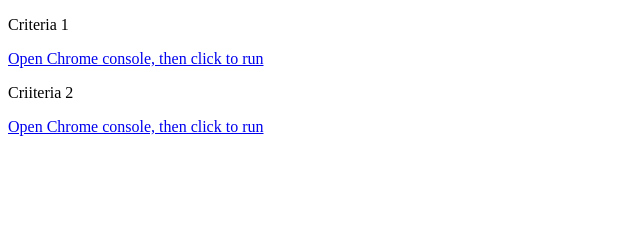
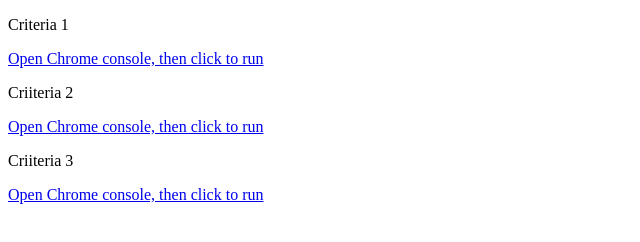
Before and after one commit to smithWEBtek/test-nested, a plain HTML site: page index.html in a window 1280 px wide. Shown: the whole page, without its empty margins (0-640 px from the left). Drawn offline with Linux system fonts and the light colour scheme.

Commit message:
Add criteria3

```diff
--- a/index.html
+++ b/index.html
@@ -15,6 +15,9 @@
 	<p>Criiteria 2</p>
 	<a href="#" onclick="find(collections, criteria2)">Open Chrome console, then click to run</a>
 
+	<p>Criiteria 3</p>
+	<a href="#" onclick="find(collections, criteria3)">Open Chrome console, then click to run</a>
+
 
 </body>
 
--- a/index.js
+++ b/index.js
@@ -9,6 +9,12 @@ function criteria1(n) {
 function criteria2(n) {
 	return typeof n === 'number' && n > 5
 }
+
+function criteria3(n) {
+	return typeof n == '123'
+}
+
+
 
 function find(array, criteriaFn) {
 	// initialize two variables, `current`, and `next`
```
